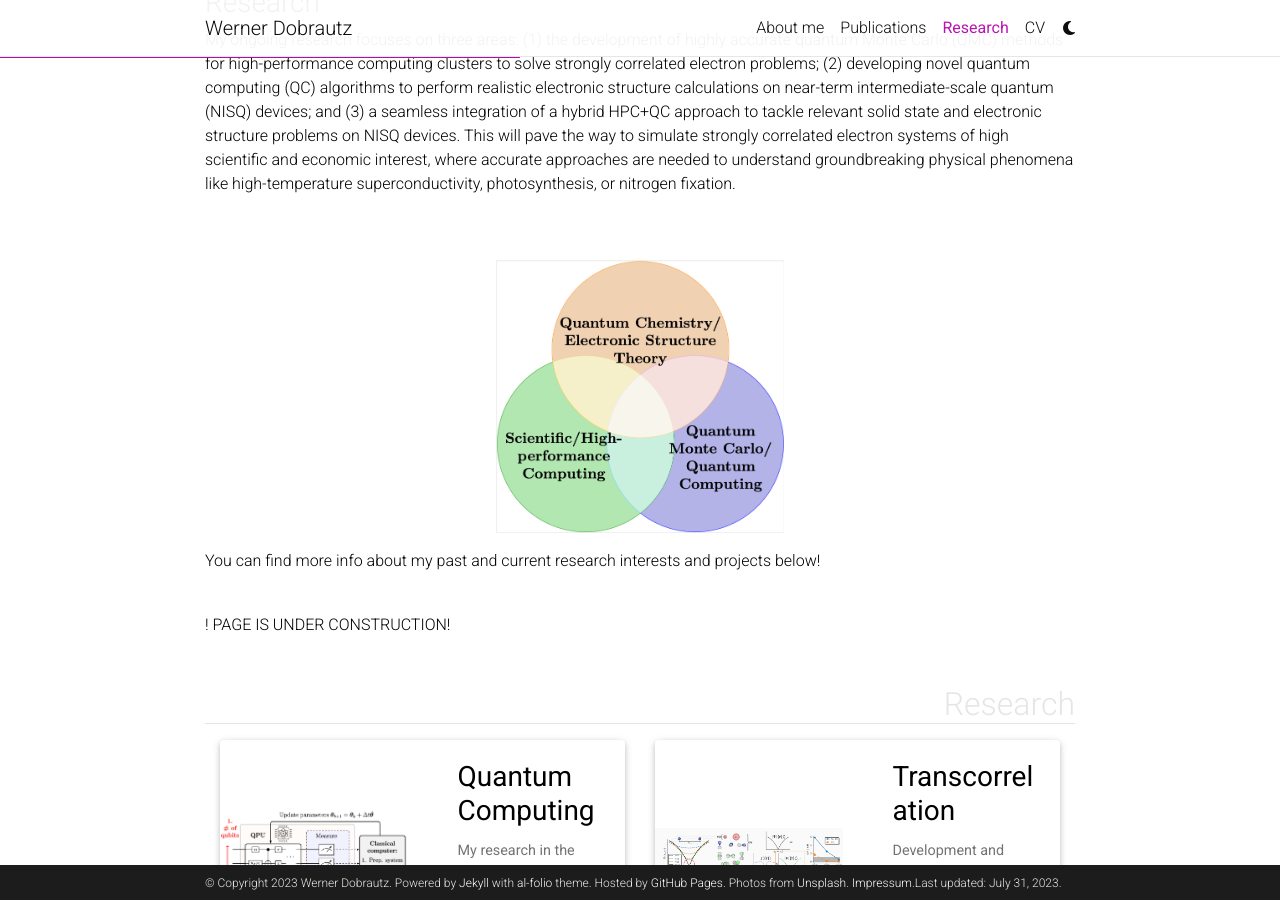
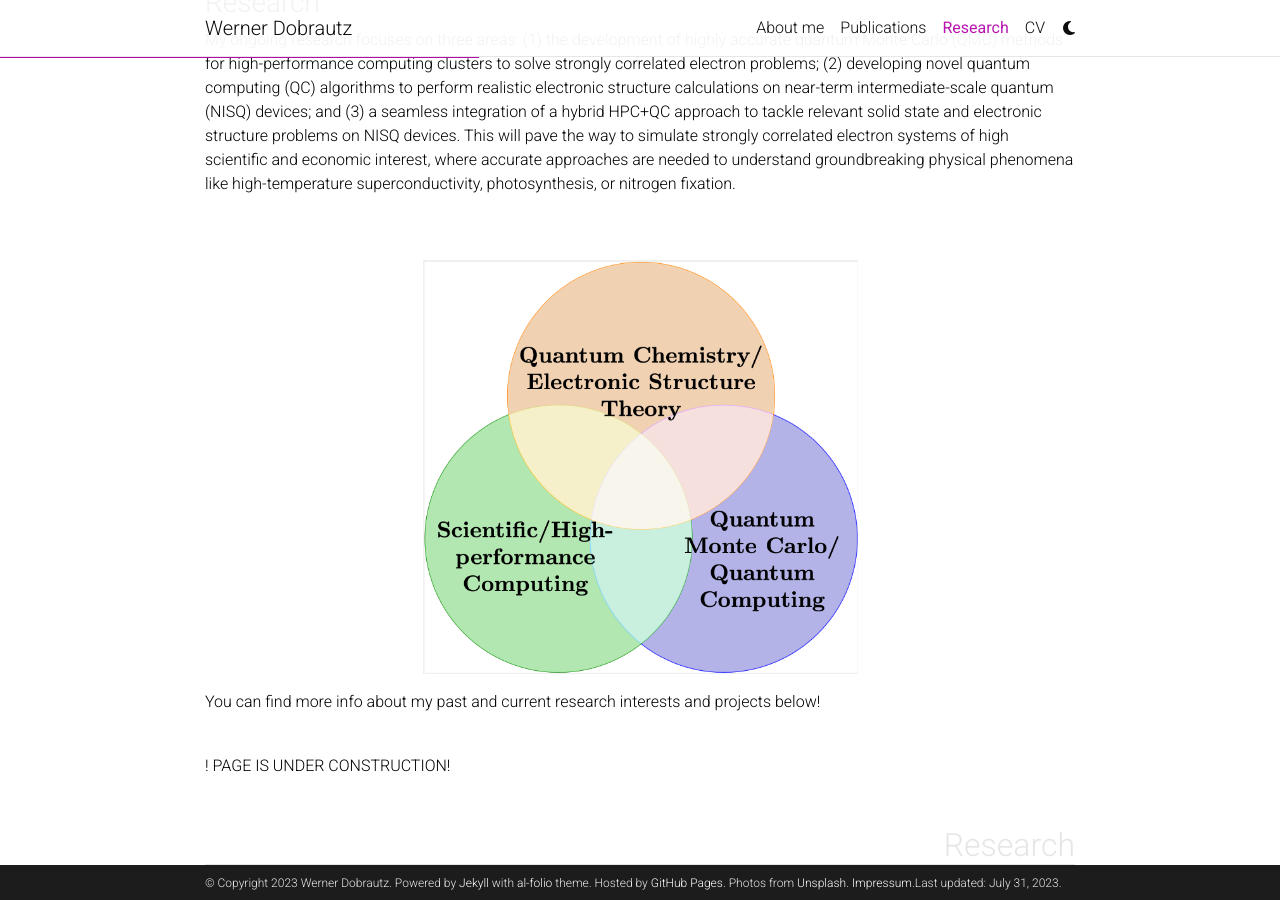
Before and after one commit to dobrautz/dobrautz.github.io, a Jekyll site: the page built from _pages/projects.md, in a window 1280 px wide and 900 px high, scrolled down 679 px. Built offline with Jekyll 4.4.1, drawn with Linux system fonts in a browser that asks for light colours; full-size pictures stand in for the smaller copies a plugin makes; comment, search, counter and statistics services are not loaded; a style sheet for code colours, icons or effects is not loaded.

Commit message:
Update projects.md

```diff
--- a/_pages/projects.md
+++ b/_pages/projects.md
@@ -35,7 +35,7 @@
 <br><br>
 
 
-{% include figure.html path="assets/img/venn.png" title="Venn diagram" class="center_33" %}
+{% include figure.html path="assets/img/venn.png" title="Venn diagram" class="center_50" %}
 
 
 You can find more info about my past and current research interests and projects below!
```
